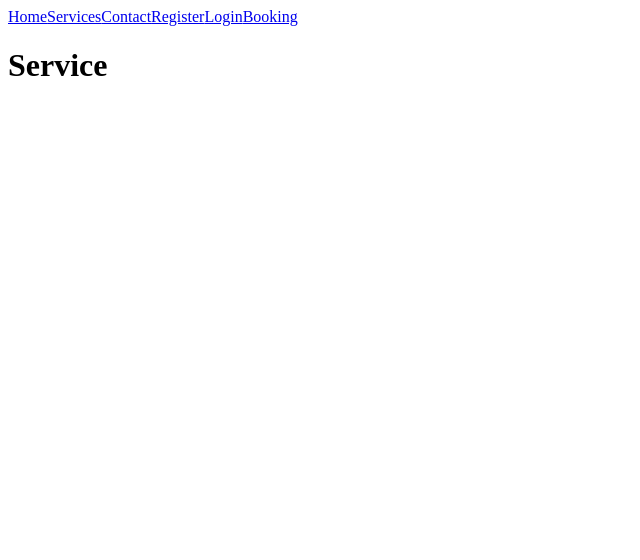
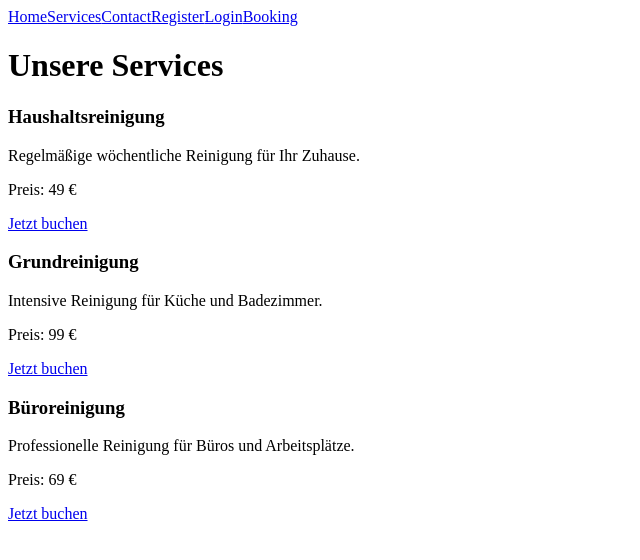
Before and after one commit to AhmedRamadan999/cleaning-service-platform, a React (Vite) app: page /services in a window 1280 px wide. Shown: the top 560 px of the page, without its empty margins (0-640 px from the left). Built offline with nearby package versions, Linux system fonts and the light colour scheme; the HTML template or start-up script is replaced by a standard one.

Commit message:
New Version for Booking and Create New Services

```diff
--- a/src/pages/Booking.jsx
+++ b/src/pages/Booking.jsx
@@ -1,6 +1,6 @@
 import React from "react";
-import { useState } from "react";
-import { useEffect } from "react";
+import { useState, useEffect } from "react";
+
 const Booking = () => {
   const [week, setWeek] = useState("");
   const [period, setPeriod] = useState("");
@@ -11,7 +11,7 @@ const Booking = () => {
   const handleSubmit = (e) => {
     e.preventDefault();
     if (week === "" || period === "") {
-      setError("Please choose week and period");
+      setError("Bitte wählen Sie eine Woche und einen Zeitraum aus.");
       return;
     }
     setError("");
@@ -19,6 +19,7 @@ const Booking = () => {
     setWeek("");
     setPeriod("");
   };
+
   useEffect(() => {
     if (success) {
       const timer = setTimeout(() => {
@@ -30,7 +31,7 @@ const Booking = () => {
 
   return (
     <>
-      <h1>Booking</h1>
+      <h1>Termin buchen</h1>
       <form onSubmit={handleSubmit}>
         <input
           type="week"
@@ -39,25 +40,28 @@ const Booking = () => {
         />
 
         <select value={period} onChange={(e) => setPeriod(e.target.value)}>
-          <option value=""> Choose...</option>
-          <option value="Vormittag"> Vormittag...</option>
-          <option value="Nachmittag"> Nachmittag...</option>
+          <option value="">Bitte auswählen…</option>
+          <option value="Vormittag">Vormittag</option>
+          <option value="Nachmittag">Nachmittag</option>
         </select>
+
         <button type="submit" disabled={!isValid}>
-          Send
+          Absenden
         </button>
       </form>
+
       {week && period && (
         <p>
-          {" "}
           Sie haben {week} - {period} gewählt.
         </p>
       )}
+
       {error && <p style={{ color: "red" }}>{error}</p>}
+
       {success && (
         <p>
-          Der Termin wurde Ihnen mitgeteilt, und Sie werden in Kürze kontaktiert
-          ✅.
+          ✅ Vielen Dank! Ihre Terminanfrage wurde gesendet. Wir kontaktieren
+          Sie in Kürze.
         </p>
       )}
     </>
--- a/src/pages/Services.jsx
+++ b/src/pages/Services.jsx
@@ -1,6 +1,43 @@
 import React from "react";
-
+import { NavLink } from "react-router-dom";
 
 export default function Service() {
-  return <h1>Service</h1>;
+  const servicesData = [
+    {
+      id: 1,
+      title: "Haushaltsreinigung",
+      desc: "Regelmäßige wöchentliche Reinigung für Ihr Zuhause.",
+      price: 49,
+    },
+
+    {
+      id: 2,
+      title: "Grundreinigung",
+      desc: "Intensive Reinigung für Küche und Badezimmer.",
+      price: 99,
+    },
+
+    {
+      id: 3,
+      title: "Büroreinigung",
+      desc: "Professionelle Reinigung für Büros und Arbeitsplätze.",
+      price: 69,
+    },
+  ];
+
+  return (
+    <>
+      <h1>Unsere Services</h1>
+      <div>
+        {servicesData.map((service) => (
+          <div key={service.id}>
+            <h3>{service.title}</h3>
+            <p>{service.desc}</p>
+            <p>Preis: {service.price} €</p>
+            <NavLink to="/booking">Jetzt buchen</NavLink>
+          </div>
+        ))}
+      </div>
+    </>
+  );
 }
```
